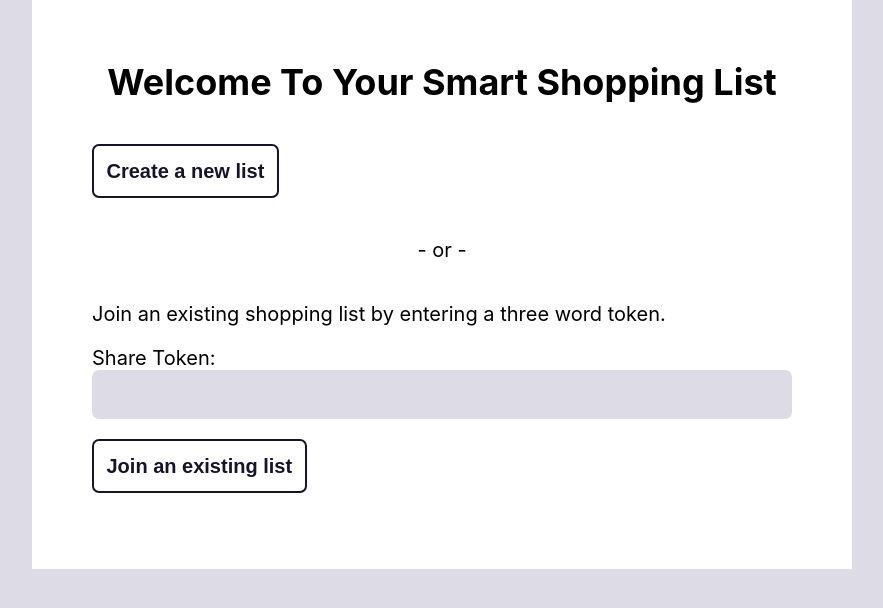
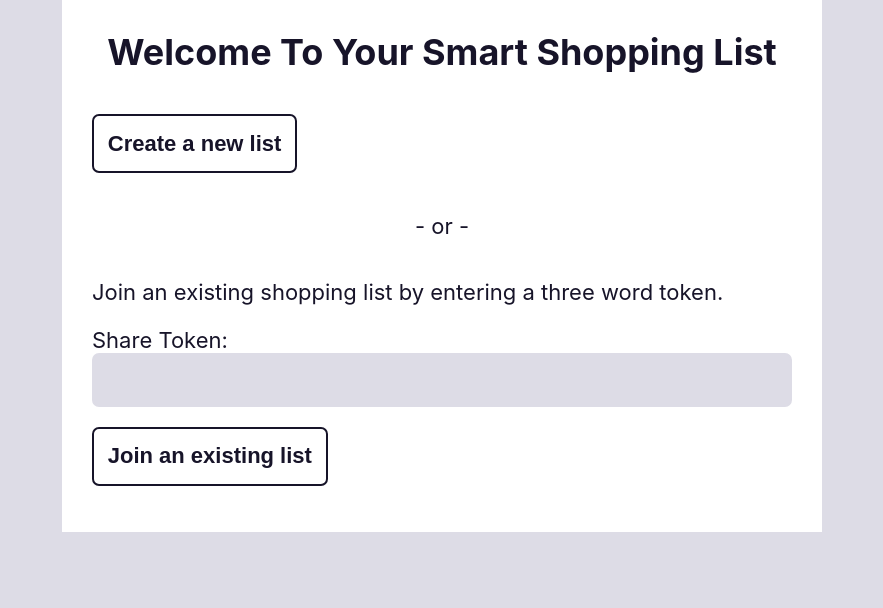
Before and after one commit to the-collab-lab/tcl-26-smart-shopping-list, a React (Create React App) app: page / in a window 1280 px wide. Shown: the top 608 px of the page, without its empty margins (198-1081 px from the left). Built offline with nearby package versions, Linux system fonts and the light colour scheme.

Commit message:
Make text and icon size responsive

```diff
--- a/public/index.html
+++ b/public/index.html
@@ -26,7 +26,7 @@
     -->
     <title>Smart Shopping List</title>
   </head>
-  <body>
+  <body class="global">
     <noscript>You need to enable JavaScript to run this app.</noscript>
     <div id="root"></div>
     <!--
--- a/src/App.css
+++ b/src/App.css
@@ -39,15 +39,28 @@ BEM conventions we are using:
   --transition-timing: 0.25s ease-in-out; /* consistent transitions on UI elements */
 }
 
-body {
+.global {
   background: var(--medium-gray);
+  font-size: 18px;
+  color: var(--charcoal);
+}
+
+@media only screen and (min-width: 600px) {
+  .global {
+    font-size: 20px;
+  }
+}
+
+@media only screen and (min-width: 1200px) {
+  .global {
+    font-size: 22px;
+  }
 }
 
 .container {
   max-width: 700px;
   margin: 0 auto;
-  font-size: 20px;
-  padding: 60px;
+  padding: 30px;
   position: relative;
   background: #fff;
 }
@@ -219,9 +232,16 @@ body {
 
 /* these are classes within the SVG styles, so we can reuse the same icons and swap icons easily */
 .icon {
-  width: 32px;
-  height: 32px;
+  width: 28px;
+  height: 28px;
   color: currentColor;
+}
+
+@media only screen and (min-width: 600px) {
+  .icon {
+    width: 32px;
+    height: 32px;
+  }
 }
 
 .icon__border {
--- a/src/components/ShoppingListItem/ShoppingListItem.css
+++ b/src/components/ShoppingListItem/ShoppingListItem.css
@@ -30,9 +30,21 @@
 }
 
 .item__label {
-  font-size: 24px;
+  font-size: 18px;
   margin: 0 0 0 16px;
   padding-bottom: 0.25em; /* bumps the label up to be more even with the icons */
+}
+
+@media only screen and (min-width: 600px) {
+  .item__label {
+    font-size: 22px;
+  }
+}
+
+@media only screen and (min-width: 1200px) {
+  .item__label {
+    font-size: 24px;
+  }
 }
 
 .item__details-button {
@@ -53,10 +65,17 @@
   display: block;
   padding: 0;
   margin: 0;
-  height: 32px;
-  width: 32px;
+  height: 28px;
+  width: 28px;
   padding: 2px;
   border-radius: 3px; /* so a11y focus outline is not all pointy */
+}
+
+@media only screen and (min-width: 600px) {
+  .checkbox-target {
+    width: 32px;
+    height: 32px;
+  }
 }
 
 .checkbox-icon__border {
```
